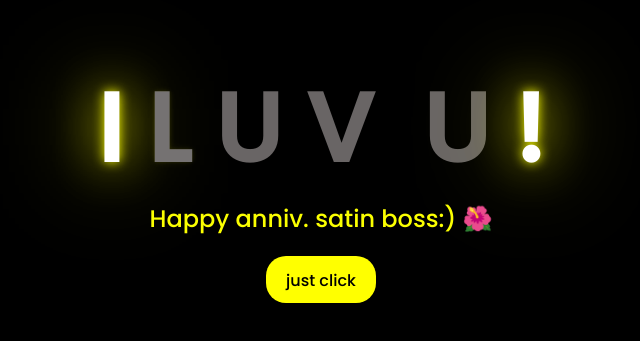
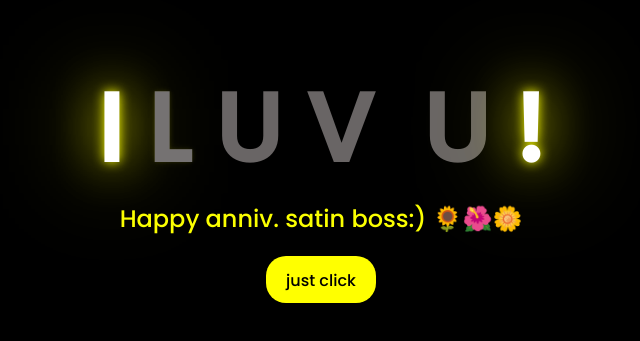
Before and after one commit to welljones/flower, a plain HTML site: page index.html in a window 1280 px wide. Shown: the part 229-570 px from the top of the page, without its empty margins (327-967 px from the left). Drawn offline with Linux system fonts and the light colour scheme.

Commit message:
update flower

```diff
--- a/index.html
+++ b/index.html
@@ -28,7 +28,7 @@
         <span></span>
     </div>
     <div class="description">
-        <span>Happy anniv. satin boss:) 🌺</span>
+        <span>Happy anniv. satin boss:) 🌻🌺🌼</span>
     </div>
     <div class="button">
         <button>
```
